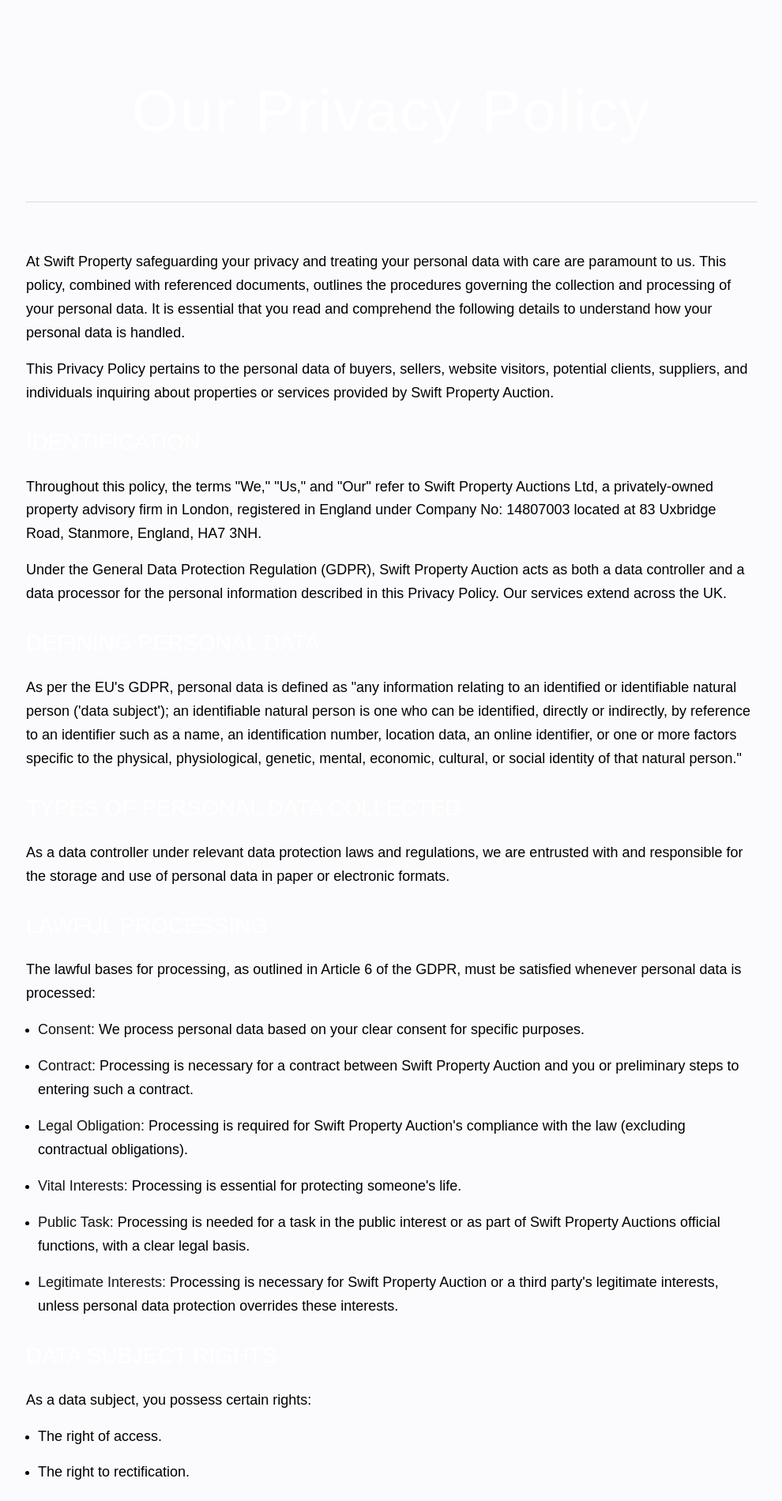
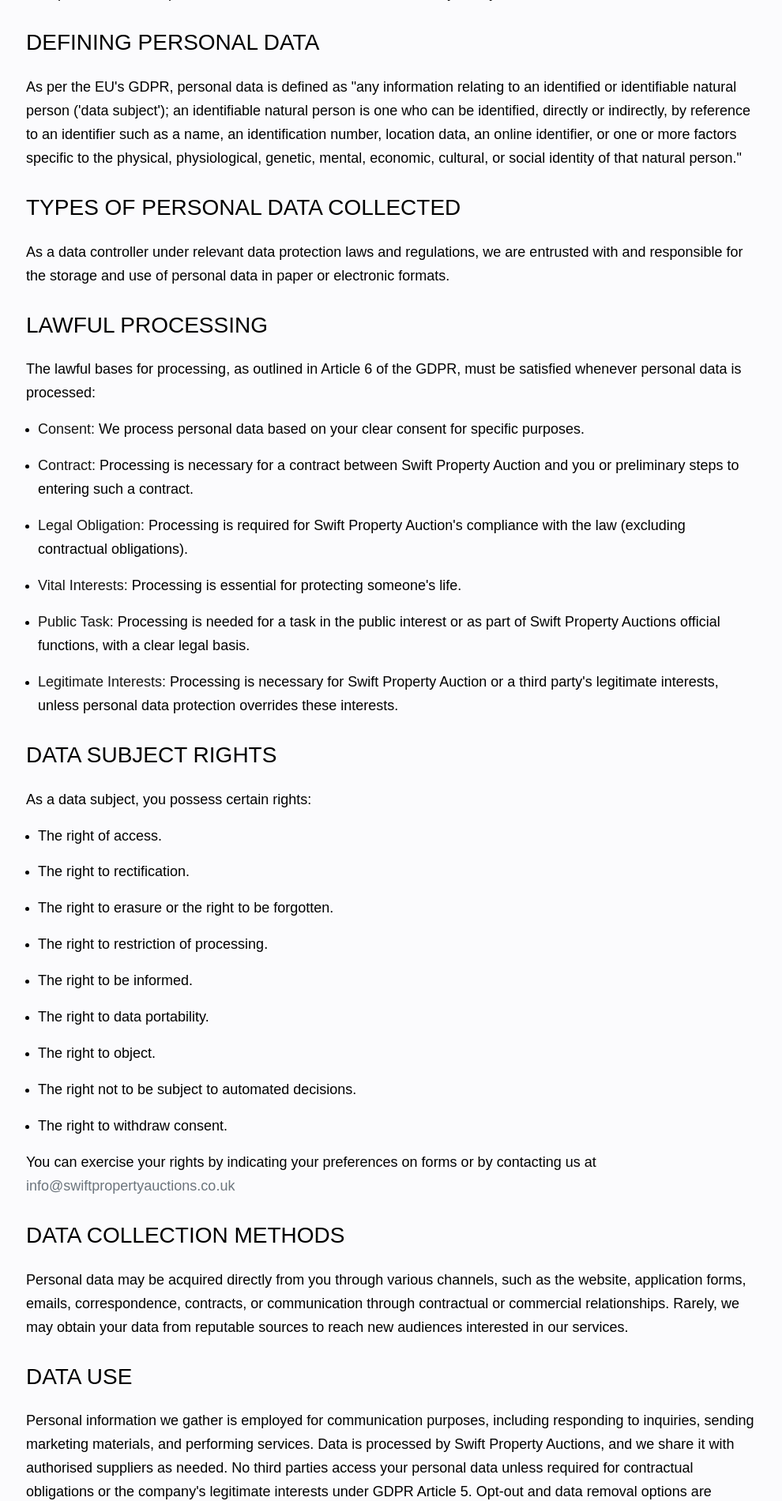
Before and after one commit to HalcyonLegion/swift-property-rework, a Flask app: page /privacy in a window 1280 px wide. Shown: the part 865-2765 px from the top of the page at 79% size, without its empty margins (144-1134 px from the left). Run offline with Flask 3, Linux system fonts and the light colour scheme; some libraries are stand-ins or nearby versions; some web fonts are replaced.

Commit message:
quick privacy pagee

```diff
--- a/templates/privacy_policy.html
+++ b/templates/privacy_policy.html
@@ -164,29 +164,10 @@
 			</header>
 			<!-- END HEADER -->
 
-            <!-- HERO-14
-			============================================= -->
-			<section id="hero-7" class="bg-fixed pb-60 hero-section division">
-				<div class="container">
-					<div class="row d-flex align-items-center justify-content-center text-center">
-
-
-						<!-- HERO TEXT -->
-						<div class="col-sm-10 col-md-9 col-lg-9">
-							<div class="hero-14-txt white-color wow fadeInRight">
-
-							</div>
-						</div>	<!-- END HERO TEXT -->
-
-
-					</div>    <!-- End row -->
-				</div>	   <!-- End container -->
-			</section>	<!-- END HERO-14 -->
-
 
            <!-- TERMS & PRIVACY
 			============================================= -->
-			<section id="terms-page" class="bg-snow wide-70 terms-section division">
+			<section id="terms-page" class="bg-snow  wide-70 terms-section division">
 				<div class="container">
 
 
@@ -199,7 +180,7 @@
 							<div class="terms-title text-center">
 
 								<!-- Title -->
-								<h2 class="h2-title-md">Our Privacy Policy</h2>
+								<h2 class="h2-title-md text-black">Our Privacy Policy</h2>
 
 								<!-- Text -->
 								<p class="p-lg grey-color"></p>
@@ -229,7 +210,7 @@
 							<div class="terms-box">
 
 								<!-- Title -->
-								<h5 class="h5-xl">IDENTIFICATION</h5>
+								<h5 class="h5-xl text-black">IDENTIFICATION</h5>
 
 								<!-- Text -->
 								<p class="p-lg">Throughout this policy, the terms "We," "Us," and "Our" refer to Swift Property Auctions Ltd, a privately-owned property advisory firm in London, registered in England under Company No: 14807003 located at 83 Uxbridge Road, Stanmore, England, HA7 3NH.
@@ -246,7 +227,7 @@
 							<div class="terms-box">
 
 								<!-- Title -->
-								<h5 class="h5-xl">DEFINING PERSONAL DATA</h5>
+								<h5 class="h5-xl text-black">DEFINING PERSONAL DATA</h5>
 
 								<!-- Text -->
 								<p class="p-lg">As per the EU's GDPR, personal data is defined as "any information relating to an identified or identifiable natural person ('data subject'); an identifiable natural person is one who can be identified, directly or indirectly, by reference to an identifier such as a name, an identification number, location data, an online identifier, or one or more factors specific to the physical, physiological, genetic, mental, economic, cultural, or social identity of that natural person."
@@ -259,7 +240,7 @@
 							<div class="terms-box">
 
 								<!-- Title -->
-								<h5 class="h5-xl">TYPES OF PERSONAL DATA COLLECTED</h5>
+								<h5 class="h5-xl text-black">TYPES OF PERSONAL DATA COLLECTED</h5>
 
 								<!-- Text -->
 								<p class="p-lg">As a data controller under relevant data protection laws and regulations, we are entrusted with and responsible for the storage and use of personal data in paper or electronic formats.
@@ -272,7 +253,7 @@
 							<div class="terms-box">
 
 								<!-- Title -->
-								<h5 class="h5-xl">LAWFUL PROCESSING</h5>
+								<h5 class="h5-xl text-black">LAWFUL PROCESSING</h5>
 
 								<!-- Text -->
 								<p class="p-lg">The lawful bases for processing, as outlined in Article 6 of the GDPR, must be satisfied whenever personal data is processed:
@@ -320,7 +301,7 @@
 							<div class="terms-box">
 
 								<!-- Title -->
-								<h5 class="h5-xl">DATA SUBJECT RIGHTS</h5>
+								<h5 class="h5-xl text-black">DATA SUBJECT RIGHTS</h5>
 
 								<!-- Text -->
 								<p class="p-lg">As a data subject, you possess certain rights:
@@ -388,7 +369,7 @@
 							<div class="terms-box">
 
 								<!-- Title -->
-								<h5 class="h5-xl">DATA COLLECTION METHODS</h5>
+								<h5 class="h5-xl text-black">DATA COLLECTION METHODS</h5>
 
                                 <!-- Text -->
 								<p class="p-lg">Personal data may be acquired directly from you through various channels, such as the website, application forms, emails, correspondence, contracts, or communication through contractual or commercial relationships. Rarely, we may obtain your data from reputable sources to reach new audiences interested in our services.
@@ -401,7 +382,7 @@
 							<div class="terms-box">
 
 								<!-- Title -->
-								<h5 class="h5-xl">DATA USE</h5>
+								<h5 class="h5-xl text-black">DATA USE</h5>
 
 								<!-- Text -->
 								<p class="p-lg">Personal information we gather is employed for communication purposes, including responding to inquiries, sending marketing materials, and performing services. Data is processed by Swift Property Auctions, and we share it with authorised suppliers as needed. No third parties access your personal data unless required for contractual obligations or the company's legitimate interests under GDPR Article 5. Opt-out and data removal options are provided.
@@ -414,7 +395,7 @@
 							<div class="terms-box">
 
 								<!-- Title -->
-								<h5 class="h5-xl">DATA STORAGE</h5>
+								<h5 class="h5-xl text-black">DATA STORAGE</h5>
 
 								<!-- Text -->
 								<p class="p-lg">Your data may be stored on our servers in Europe.
@@ -427,7 +408,7 @@
 							<div class="terms-box">
 
 								<!-- Title -->
-								<h5 class="h5-xl">DISCLOSURE</h5>
+								<h5 class="h5-xl text-black">DISCLOSURE</h5>
 
 								<!-- Text -->
 								<p class="p-lg">Personal information may be shared with third parties for legal, contractual, or safeguarding purposes.
@@ -440,7 +421,7 @@
 							<div class="terms-box">
 
 								<!-- Title -->
-								<h5 class="h5-xl">PRIVACY POLICY UPDATES</h5>
+								<h5 class="h5-xl text-black">PRIVACY POLICY UPDATES</h5>
 
 								<!-- Text -->
 								<p class="p-lg">Swift Property Auction may revise this policy, and updates will be posted on the website. Your use of the website or submission of personal data implies acceptance of these changes.
@@ -453,7 +434,7 @@
 							<div class="terms-box">
 
 								<!-- Title -->
-								<h5 class="h5-xl">CONTACT</h5>
+								<h5 class="h5-xl text-black">CONTACT</h5>
 
 								<!-- Text -->
 								<p class="p-lg">Queries or requests concerning this policy can be directed to <a href="mailto:info@swiftpropertyauctions.co.uk" class="tra-red-hover">info@swiftpropertyauctions.co.uk</a>
```
